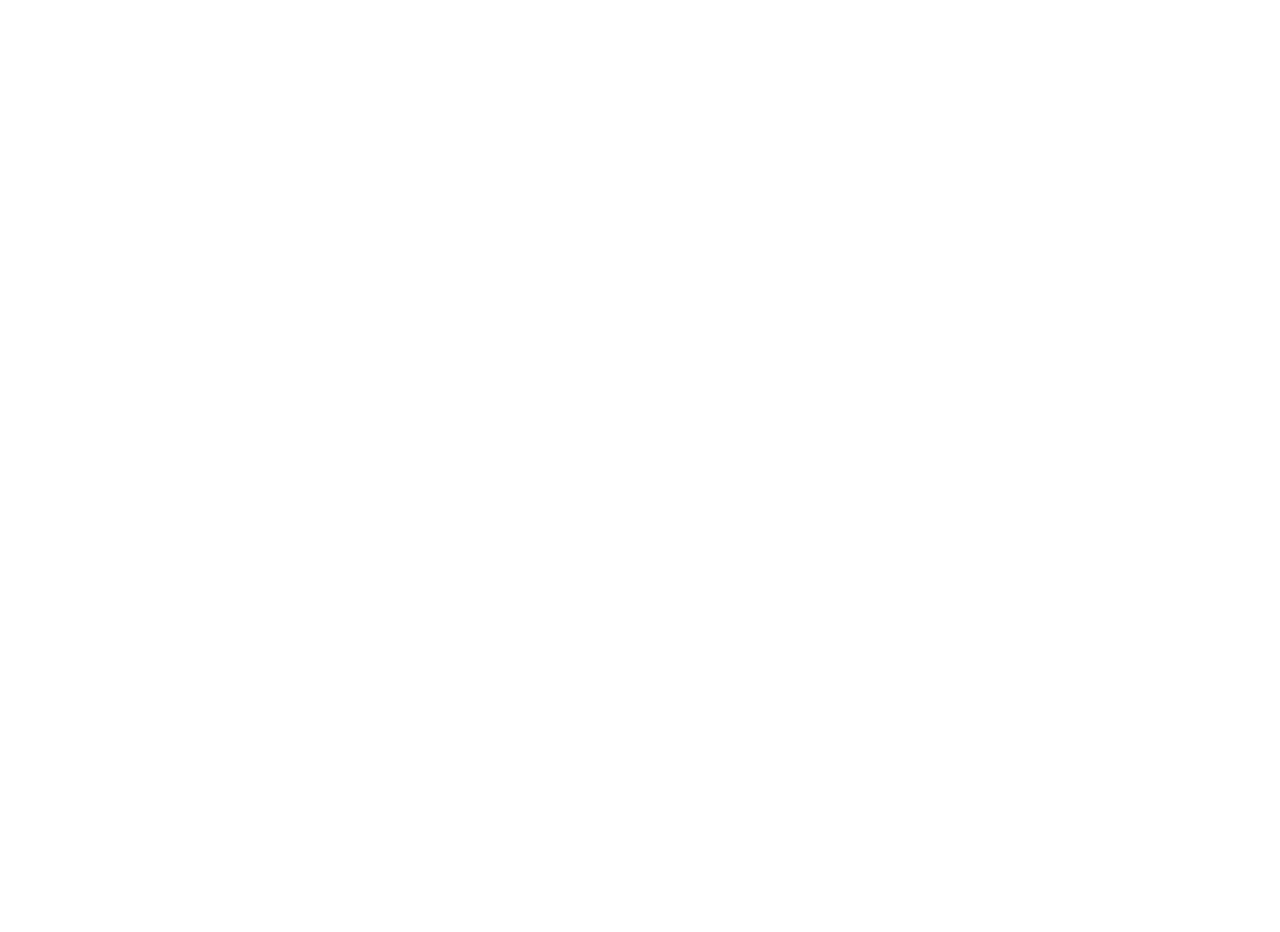
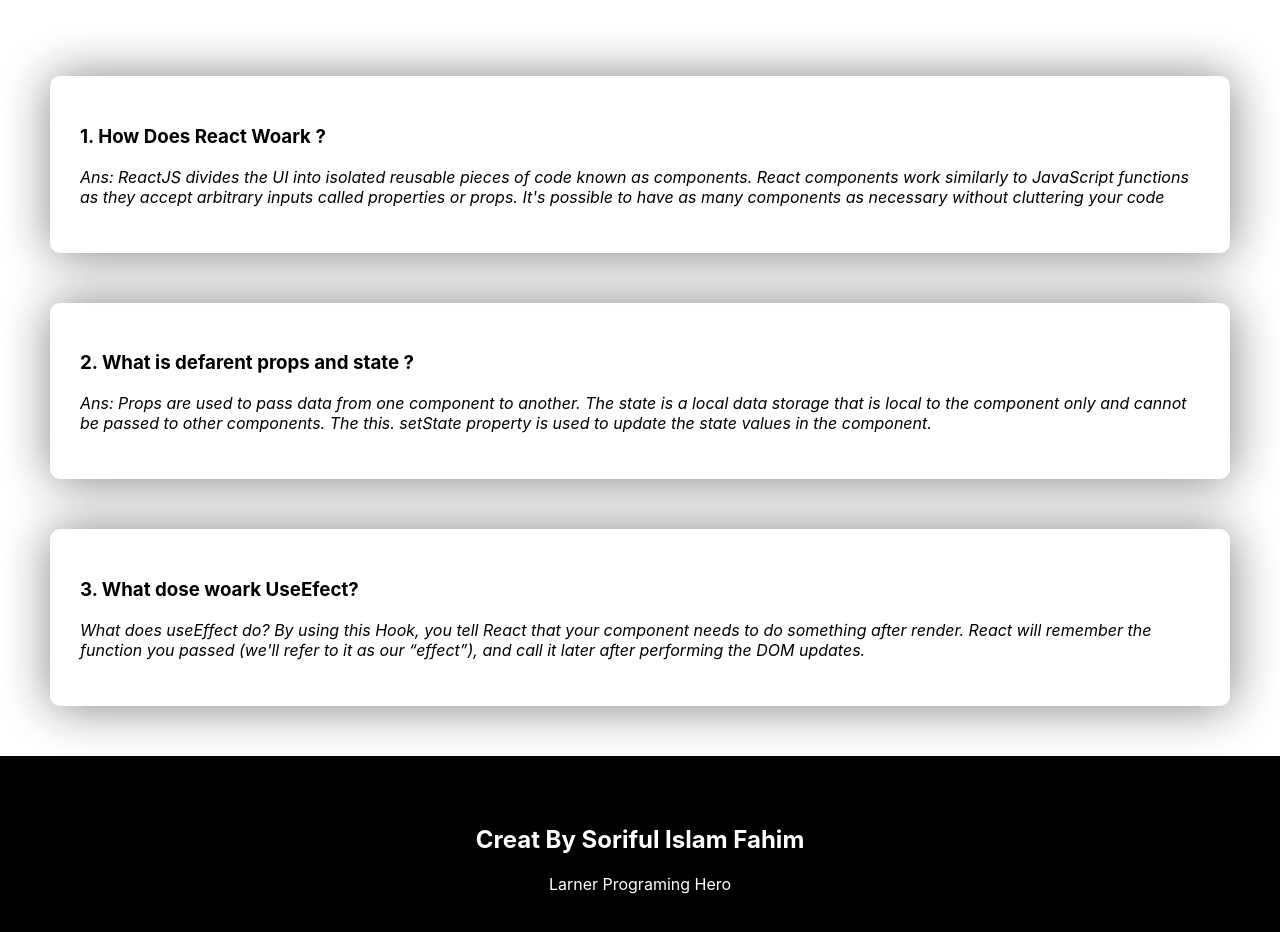
Before and after one commit to sorifulislamfahim/Writing-Club, a React (Create React App) app: page / in a window 1280 px wide. Shown: the part 1240-2172 px from the top of the page. Before the commit the page ends 1266 px from the top, so only its background shows below. Built offline with nearby package versions, Linux system fonts and the light colour scheme.

Commit message:
added footer and blog

```diff
--- a/src/App.js
+++ b/src/App.js
@@ -1,5 +1,7 @@
 // import logo from './images/favicon.webp';
 import './App.css';
+import Blog from './componants/Blog/Blog';
+import Footer from './componants/Footer/Footer';
 import Header from './componants/Header/Header';
 import Main from './componants/Main/Main';
 
@@ -8,6 +10,8 @@
     <div>
       <Header></Header>
       <Main></Main>
+      <Blog></Blog>
+      <Footer></Footer>
     </div>
   );
 }
--- /dev/null
+++ b/src/componants/Blog/Blog.css
@@ -0,0 +1,17 @@
+
+.blog-section{
+    /* border: 2px solid darkcyan; */
+    margin: 50px;
+    padding: 30px;
+    box-shadow: 1px 1px 50px gray;
+    border-radius: 10px;
+}
+
+.blog-section p {
+    font-style: italic;
+}
+
+.blog-section:hover{
+    background-color: darkblue;
+    color: white;
+}
--- /dev/null
+++ b/src/componants/Blog/Blog.js
@@ -0,0 +1,23 @@
+import React from 'react';
+import './Blog.css'
+
+const Blog = () => {
+    return (
+        <div>
+            <div className='blog-section'>
+                <h3>1. How Does React Woark ?</h3>
+                <p>Ans: ReactJS divides the UI into isolated reusable pieces of code known as components. React components work similarly to JavaScript functions as they accept arbitrary inputs called properties or props. It's possible to have as many components as necessary without cluttering your code </p>
+            </div>
+            <div className='blog-section'>
+                <h3>2. What is defarent props and state ?</h3>
+                <p>Ans: Props are used to pass data from one component to another. The state is a local data storage that is local to the component only and cannot be passed to other components. The this. setState property is used to update the state values in the component.</p>
+            </div>
+            <div className='blog-section'>
+                <h3>3. What dose woark UseEfect?</h3>
+                <p>What does useEffect do? By using this Hook, you tell React that your component needs to do something after render. React will remember the function you passed (we'll refer to it as our “effect”), and call it later after performing the DOM updates.</p>
+            </div>
+        </div>
+    );
+};
+
+export default Blog;
--- a/src/componants/Cart/Cart.css
+++ b/src/componants/Cart/Cart.css
@@ -5,6 +5,8 @@
     padding-top: 30px;
     padding-bottom: 50px;
     border-radius: 10px;
+    position: sticky;
+    top: 0;
 }
 
 .container{
--- a/src/componants/Cart/Cart.js
+++ b/src/componants/Cart/Cart.js
@@ -8,7 +8,9 @@
 
 
 const Cart = (props) => {
-    console.log(props);
+    // console.log(props);
+    const {cart} = props;
+    console.log(cart)
 
     const [times, setTimes] = useState([0])
 
--- /dev/null
+++ b/src/componants/Footer/Footer.css
@@ -0,0 +1,8 @@
+
+
+.footer{
+    background-color: black;
+    color: white;
+    text-align: center;
+    padding: 50px;
+}
--- /dev/null
+++ b/src/componants/Footer/Footer.js
@@ -0,0 +1,15 @@
+import React from 'react';
+import './Footer.css'
+
+const Footer = () => {
+    return (
+        <div>
+            <div className='footer'>
+                <h2>Creat By Soriful Islam Fahim</h2>
+                <p>Larner Programing Hero</p>
+            </div>
+        </div>
+    );
+};
+
+export default Footer;
--- a/src/componants/Product/Product.js
+++ b/src/componants/Product/Product.js
@@ -4,7 +4,9 @@
 const Product = (props) => {
     const {name, forthis, picture, about, time} = props.product;
 
+
     const addToCart = props.addToCart;
+    console.log(addToCart.time)
 
     return (
         <div className='product'>
--- a/src/componants/Products/Products.js
+++ b/src/componants/Products/Products.js
@@ -14,6 +14,7 @@
    } ,[]);
 
    const addToCart = (props) => {
+    // console.log(props);
     <Cart time={props}></Cart>
 
    }
```
